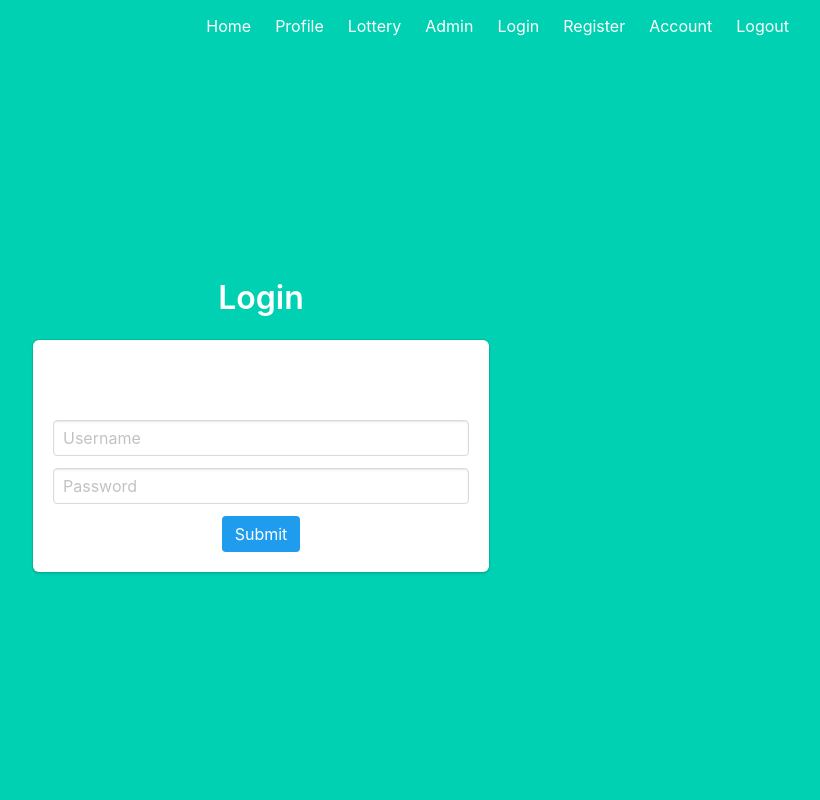
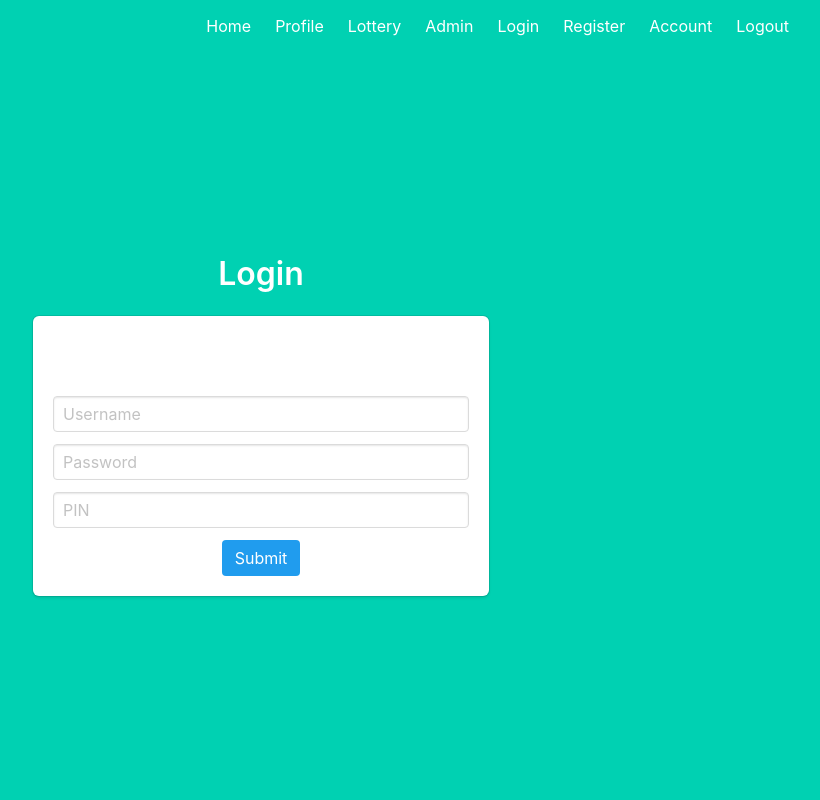
Before and after one commit to sakaicodes/LotteryWebApp, a Flask app: page /login in a window 1280 px wide. Shown: the whole page, without its empty margins (427-1247 px from the left). Run offline with Flask 2, Linux system fonts and the light colour scheme; some libraries are stand-ins or nearby versions.

Commit message:
Implemented time based pin

```diff
--- a/models.py
+++ b/models.py
@@ -1,5 +1,6 @@
 from datetime import datetime
 
+import pyotp as pyotp
 from cryptography.fernet import Fernet
 from flask_login import UserMixin
 from app import db, app
@@ -31,6 +32,7 @@ class User(db.Model, UserMixin):
     phone = db.Column(db.String(100), nullable=False)
     role = db.Column(db.String(100), nullable=False, default='user')
     lottery_key = db.Column(db.BLOB)
+    pin_key = db.Column(db.String(100), nullable=False)
 
     # Define the relationship to Draw
     draws = db.relationship('Draw')
@@ -43,6 +45,7 @@ class User(db.Model, UserMixin):
         self.password = bcrypt.hashpw(password.encode('utf-8'), bcrypt.gensalt())
         self.role = role
         self.lottery_key = lottery_key
+        self.pin_key = pyotp.random_base32()
 
 
 class Draw(db.Model):
--- a/templates/users/login.html
+++ b/templates/users/login.html
@@ -30,6 +30,11 @@
                  {% endfor %}
             </div>
         </div>
+        <div class="field">
+            <div class="control">
+                {{ form.pin(class="input", placeholder="PIN") }}
+            </div>
+        </div>
         <div>
         {{ form.recaptcha }}
         </div>
--- a/users/forms.py
+++ b/users/forms.py
@@ -41,5 +41,6 @@ class RegisterForm(FlaskForm):
 class LoginForm(FlaskForm):
     username = EmailField(validators=[DataRequired()])
     password = PasswordField(validators=[DataRequired()])
+    pin = StringField(validators=[DataRequired()])
     recaptcha = RecaptchaField()
     submit = SubmitField()
```
